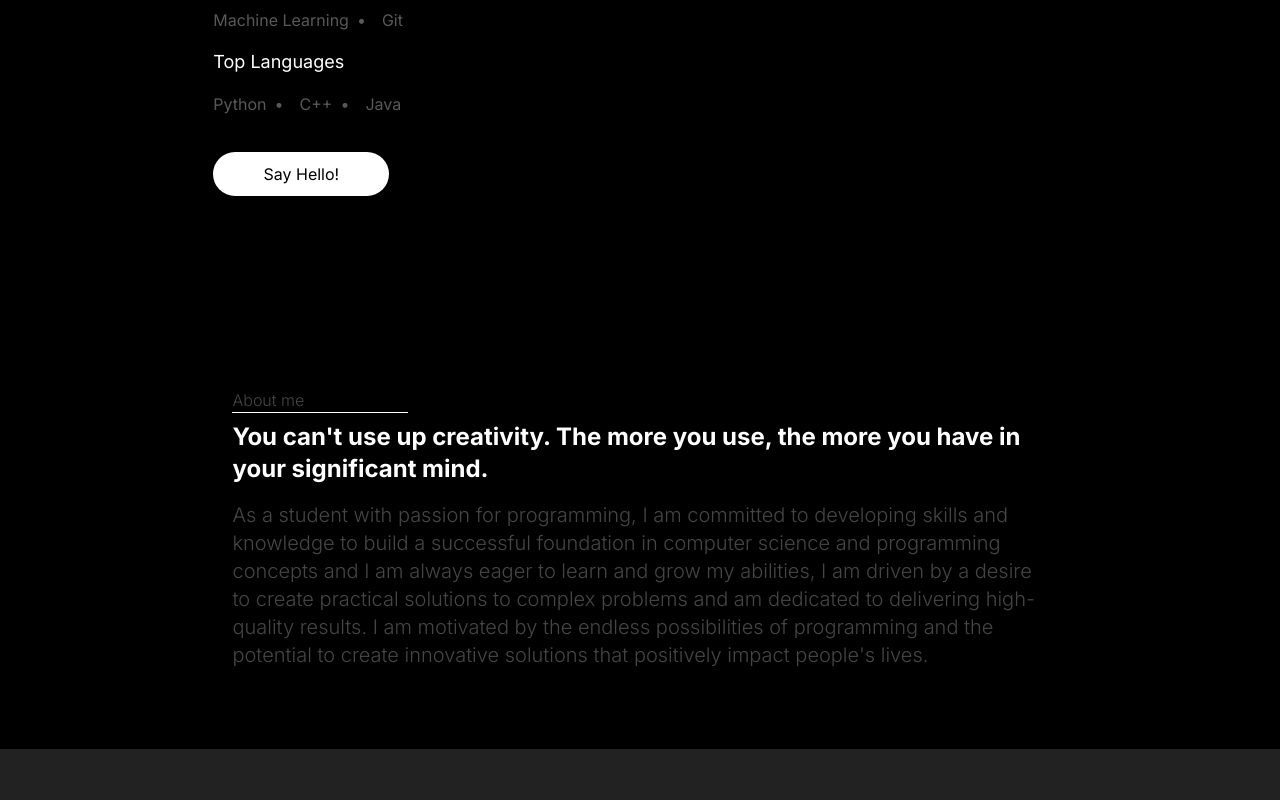
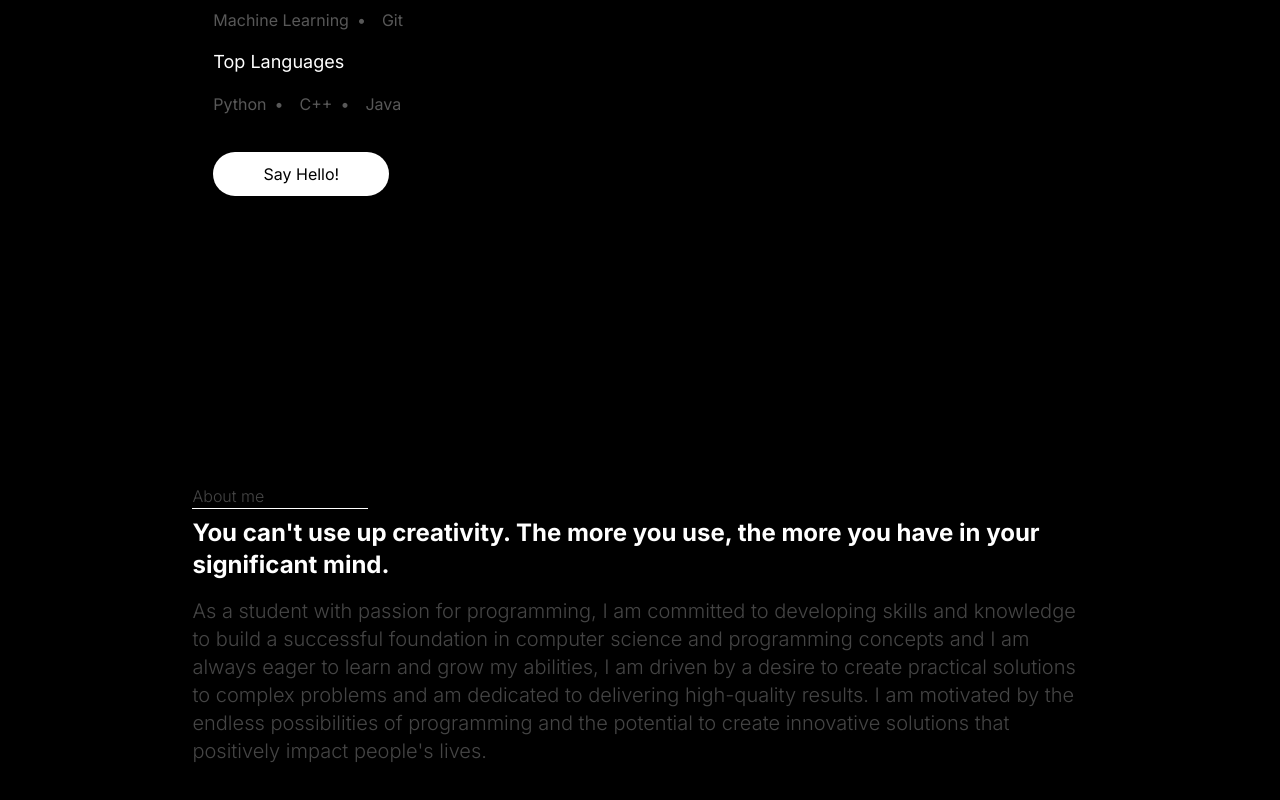
Before and after one commit to Rohithk2003/portfolio, a Next.js app: page / in a window 1280 px wide. Shown: the part 556-1356 px from the top of the page. Before the commit the page ends 1305 px from the top, so only its background shows below. Built offline with nearby package versions, Linux system fonts and the light colour scheme; what tailwindcss-animated would draw is missing.

Commit message:
updated about js - padding and h for main page

```diff
--- a/components/about.js
+++ b/components/about.js
@@ -8,12 +8,12 @@ export default function About() {
 	return (
 		<div
 			id={"about"}
-			className={`h-max p-10  bg-black flex flex-wrap justify-center ${inter.className}`}
+			className={`h-max p-10 pt-[-300px] lg:pt-44  bg-black flex flex-wrap justify-center ${inter.className}`}
 		>
 			`
 			<div
 				className={
-					"w-full lg:w-3/4 h-full  p-10   flex flex-col justify-center flex-wrap "
+					"w-full lg:w-3/4 h-full   flex flex-col justify-center flex-wrap "
 				}
 			>
 				<div className={"w-full mb-2"}>
@@ -21,7 +21,7 @@ export default function About() {
 					<div className={"w-44  border-b border-b-white text-[#ef6c50]"}></div>
 				</div>
 				<div className={"w-full text-md text-white"}>
-					<div className={"w-full mb-4 font-bold text-2xl"}>
+					<div className={"w-full mb-4 font-bold text-lg lg:text-2xl"}>
 						You {`can't`} use up creativity. The more you use, the more you have
 						in your significant mind.
 					</div>
--- a/components/main.js
+++ b/components/main.js
@@ -30,7 +30,7 @@ export default function Main() {
     return (
         <div
             id={"home"}
-            className={`home flex flex-wrap flex-row text-white w-full text-start bg-[#000000]   h-[100vh] ${inter.className}`}
+            className={`home flex flex-wrap flex-row text-white w-full text-start bg-[#000000]  h-dvh ${inter.className}`}
         >
             <div
                 className={
```
